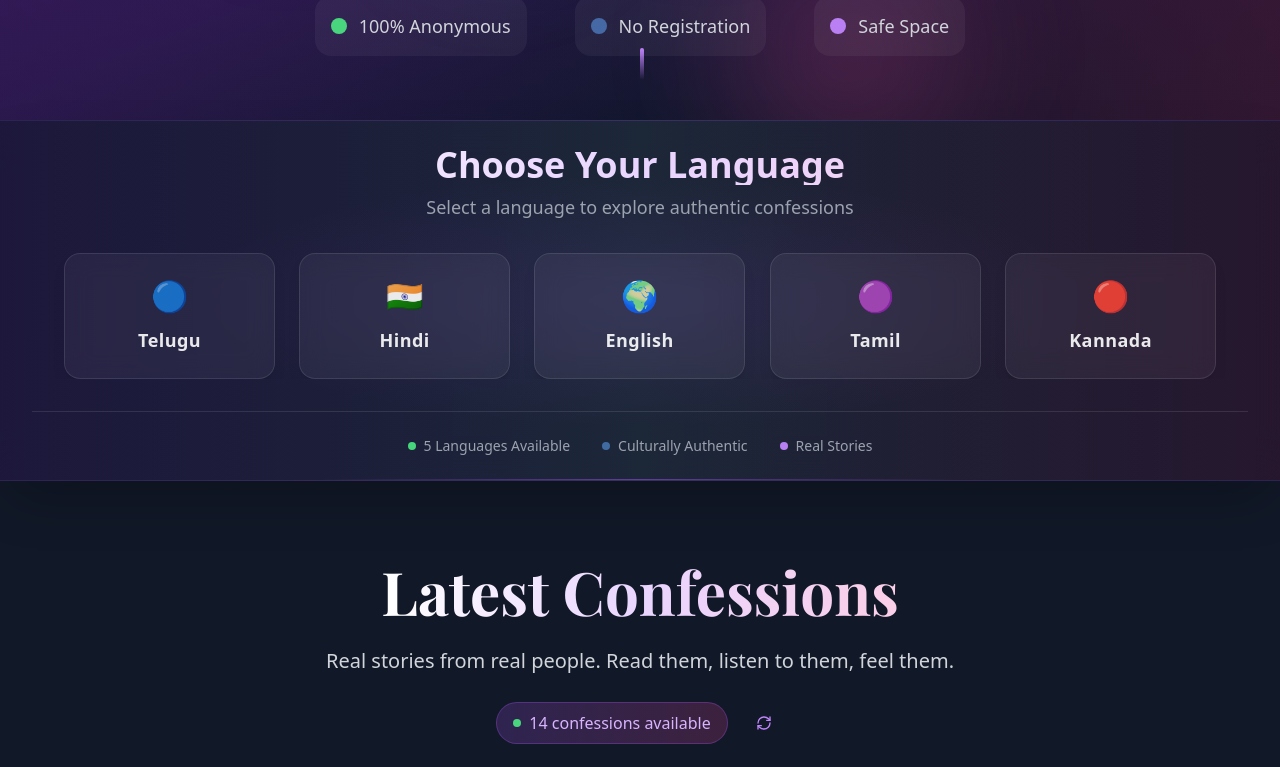
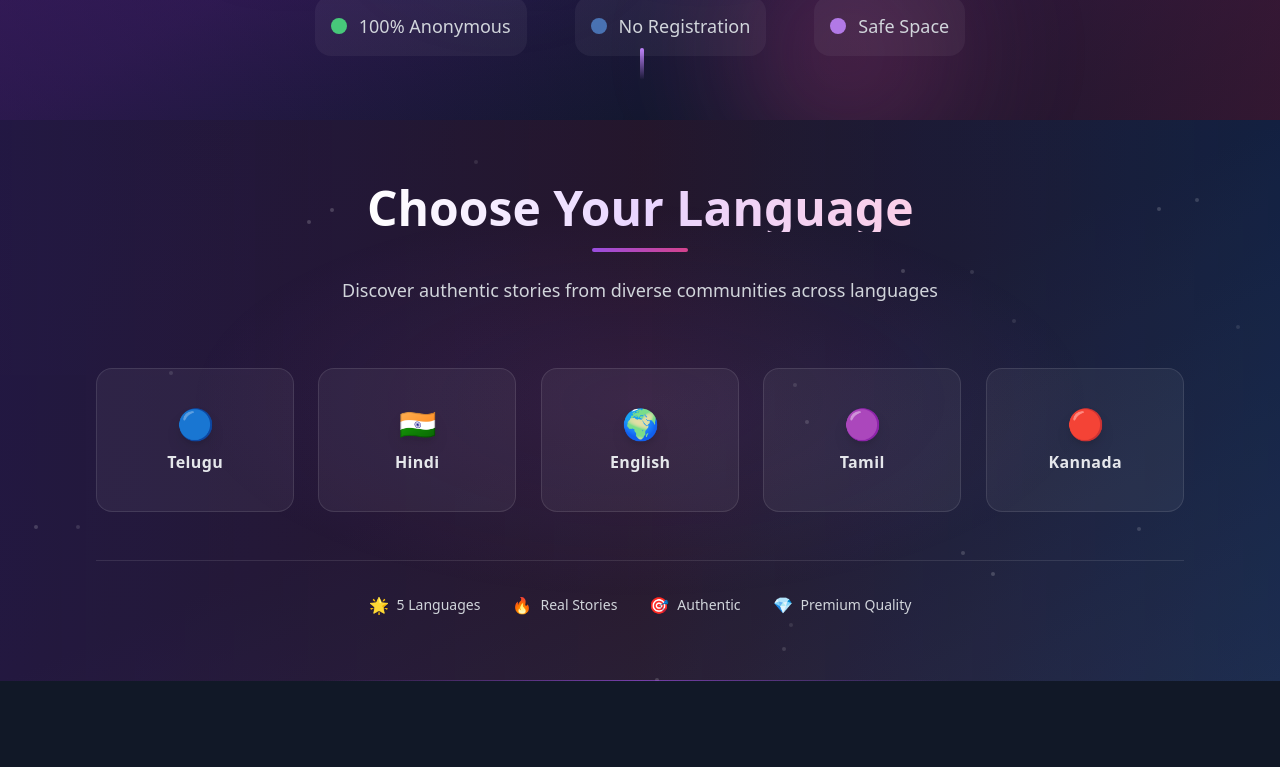
Before and after one commit to rakeshj1802/whisper-truth-unveiled-stories, a React (Vite) app: page / in a window 1280 px wide. Shown: the part 600-1367 px from the top of the page. Built offline with nearby package versions, Linux system fonts and the light colour scheme.

Commit message:
Fix: Improve language categories section
Enhance the styling and appearance of the language categories section for a more appealing and user-friendly design.

```diff
--- a/src/components/LanguageCategoriesNav.tsx
+++ b/src/components/LanguageCategoriesNav.tsx
@@ -1,49 +1,59 @@
 
 import React from 'react';
-import {
-  NavigationMenu,
-  NavigationMenuList,
-  NavigationMenuItem,
-} from "@/components/ui/navigation-menu";
 import { Button } from "@/components/ui/button";
 import { cn } from "@/lib/utils";
 
-// Languages: Telugu, Hindi, English, Tamil, Kannada
+// Languages with enhanced visual data
 const languageCategories = [
   {
     id: "te",
     name: "Telugu",
     icon: "🔵",
     slug: "te",
-    color: "from-blue-500 to-blue-600"
+    color: "from-blue-500 to-blue-700",
+    hoverColor: "from-blue-400 to-blue-600",
+    accent: "bg-blue-500",
+    textColor: "text-blue-100"
   },
   {
     id: "hi",
     name: "Hindi",
     icon: "🇮🇳",
     slug: "hi",
-    color: "from-orange-500 to-red-500"
+    color: "from-orange-500 to-red-600",
+    hoverColor: "from-orange-400 to-red-500",
+    accent: "bg-orange-500",
+    textColor: "text-orange-100"
   },
   {
     id: "en",
     name: "English",
     icon: "🌍",
     slug: "en",
-    color: "from-emerald-500 to-teal-600"
+    color: "from-emerald-500 to-teal-700",
+    hoverColor: "from-emerald-400 to-teal-600",
+    accent: "bg-emerald-500",
+    textColor: "text-emerald-100"
   },
   {
     id: "ta",
     name: "Tamil",
     icon: "🟣",
     slug: "ta",
-    color: "from-purple-500 to-violet-600"
+    color: "from-purple-500 to-violet-700",
+    hoverColor: "from-purple-400 to-violet-600",
+    accent: "bg-purple-500",
+    textColor: "text-purple-100"
   },
   {
     id: "kn",
     name: "Kannada",
     icon: "🔴",
     slug: "kn",
-    color: "from-red-500 to-pink-600"
+    color: "from-red-500 to-pink-700",
+    hoverColor: "from-red-400 to-pink-600",
+    accent: "bg-red-500",
+    textColor: "text-red-100"
   },
 ];
 
@@ -57,111 +67,144 @@ const LanguageCategoriesNav: React.FC<LanguageCategoriesNavProps> = ({
   onSelectLanguage,
 }) => {
   return (
-    <nav className="relative bg-gradient-to-r from-slate-900/95 via-slate-800/90 to-slate-900/95 backdrop-blur-xl border-y border-purple-500/20 shadow-2xl">
-      {/* Enhanced Background Effects */}
-      <div className="absolute inset-0 bg-gradient-to-r from-purple-900/20 via-transparent to-pink-900/20"></div>
+    <section className="relative py-8 sm:py-12 md:py-16 overflow-hidden">
+      {/* Dynamic Background with Animated Gradient */}
+      <div className="absolute inset-0 bg-gradient-to-br from-slate-900 via-gray-900 to-slate-800">
+        <div className="absolute inset-0 bg-gradient-to-r from-purple-900/30 via-pink-900/20 to-blue-900/30 animate-pulse"></div>
         <div className="absolute inset-0 bg-[radial-gradient(ellipse_at_center,_var(--tw-gradient-stops))] from-purple-500/10 via-transparent to-transparent"></div>
+      </div>
 
-      {/* Content Container - Fully Responsive */}
-      <div className="relative w-full mx-auto px-2 sm:px-4 lg:px-6 xl:px-8 py-3 sm:py-4 md:py-6">
-        {/* Section Header - Mobile Optimized */}
-        <div className="text-center mb-4 md:mb-6 lg:mb-8">
-          <h3 className="text-lg sm:text-xl md:text-2xl lg:text-3xl xl:text-4xl font-bold bg-gradient-to-r from-white via-purple-200 to-pink-200 bg-clip-text text-transparent mb-1 md:mb-2">
+      {/* Floating Particles Effect */}
+      <div className="absolute inset-0 overflow-hidden pointer-events-none">
+        {[...Array(20)].map((_, i) => (
+          <div
+            key={i}
+            className="absolute w-1 h-1 bg-white/20 rounded-full animate-pulse"
+            style={{
+              left: `${Math.random() * 100}%`,
+              top: `${Math.random() * 100}%`,
+              animationDelay: `${Math.random() * 3}s`,
+              animationDuration: `${2 + Math.random() * 3}s`,
+            }}
+          />
+        ))}
+      </div>
+
+      <div className="relative max-w-6xl mx-auto px-4 sm:px-6 lg:px-8">
+        {/* Header Section */}
+        <div className="text-center mb-8 sm:mb-12 md:mb-16">
+          <div className="inline-block">
+            <h2 className="text-2xl sm:text-3xl md:text-4xl lg:text-5xl font-bold text-transparent bg-clip-text bg-gradient-to-r from-white via-purple-200 to-pink-200 mb-3 sm:mb-4 animate-fade-in-scale">
               Choose Your Language
-          </h3>
-          <p className="text-gray-400 text-xs sm:text-sm md:text-base lg:text-lg px-2">
-            Select a language to explore authentic confessions
+            </h2>
+            <div className="h-1 w-24 bg-gradient-to-r from-purple-500 to-pink-500 mx-auto rounded-full animate-pulse"></div>
+          </div>
+          <p className="text-gray-300 text-sm sm:text-base md:text-lg mt-4 sm:mt-6 max-w-2xl mx-auto leading-relaxed animate-fade-in" style={{ animationDelay: '0.3s' }}>
+            Discover authentic stories from diverse communities across languages
           </p>
         </div>
 
-        {/* Navigation Menu - Responsive Grid */}
-        <div className="w-full overflow-hidden">
-          <div className="grid grid-cols-2 sm:grid-cols-3 md:grid-cols-5 gap-2 sm:gap-3 md:gap-4 lg:gap-6 max-w-6xl mx-auto">
+        {/* Language Grid */}
+        <div className="grid grid-cols-2 sm:grid-cols-3 lg:grid-cols-5 gap-3 sm:gap-4 md:gap-6 mb-8 sm:mb-12">
           {languageCategories.map((language, index) => {
             const isActive = language.slug === selectedLanguageSlug;
             return (
+              <div
+                key={language.id}
+                className="animate-fade-in-scale"
+                style={{
+                  animationDelay: `${index * 150}ms`,
+                  animationFillMode: 'both'
+                }}
+              >
                 <Button
-                  key={language.id}
                   variant="ghost"
                   onClick={() => onSelectLanguage(language.slug)}
                   className={cn(
-                    "group relative overflow-hidden h-auto aspect-square sm:aspect-auto",
-                    "p-2 sm:p-3 md:p-4 lg:p-6 rounded-xl sm:rounded-2xl",
-                    "bg-white/5 backdrop-blur-md border border-white/10",
-                    "hover:bg-white/10 hover:border-purple-400/50 hover:scale-105",
+                    "group relative w-full h-24 sm:h-28 md:h-32 lg:h-36 p-0 overflow-hidden",
+                    "bg-white/5 backdrop-blur-md border border-white/10 rounded-2xl",
+                    "hover:scale-105 hover:shadow-2xl hover:shadow-purple-500/25",
                     "transition-all duration-500 ease-out",
-                    "text-white/90 hover:text-white",
-                    "shadow-lg hover:shadow-purple-500/25",
-                    "flex flex-col items-center justify-center gap-1 sm:gap-2 md:gap-3",
+                    "flex flex-col items-center justify-center gap-2 sm:gap-3",
                     isActive && [
-                      "bg-gradient-to-r", language.color,
-                      "border-transparent shadow-xl scale-105",
-                      "text-white ring-2 ring-white/20"
-                    ],
-                    "animate-fade-in-scale"
+                      "scale-105 shadow-2xl ring-2 ring-white/30",
+                      "bg-gradient-to-br", language.color
+                    ]
                   )}
-                  style={{
-                    animationDelay: `${index * 100}ms`,
-                    animationFillMode: 'both'
-                  }}
                 >
-                  {/* Background Gradient Effect */}
+                  {/* Background Effects */}
                   <div className={cn(
-                    "absolute inset-0 opacity-0 group-hover:opacity-20 transition-opacity duration-500",
-                    "bg-gradient-to-r", language.color
+                    "absolute inset-0 opacity-0 group-hover:opacity-100 transition-opacity duration-500",
+                    "bg-gradient-to-br", language.hoverColor
                   )}></div>
 
-                  {/* Active State Background */}
-                  {isActive && (
-                    <div className="absolute inset-0 bg-gradient-to-r from-white/10 to-transparent animate-pulse"></div>
-                  )}
+                  {/* Shine Effect */}
+                  <div className="absolute inset-0 -top-2 -left-2 bg-gradient-to-r from-transparent via-white/20 to-transparent transform -skew-x-12 -translate-x-full group-hover:translate-x-full transition-transform duration-700"></div>
 
                   {/* Content */}
-                  <div className="relative flex flex-col items-center gap-1 sm:gap-2 md:gap-3">
+                  <div className="relative z-10 flex flex-col items-center gap-1 sm:gap-2">
+                    {/* Icon with Glow */}
+                    <div className="relative">
                       <span
                         role="img"
                         aria-label={language.name}
-                      className="text-lg sm:text-xl md:text-2xl lg:text-3xl transform group-hover:scale-110 transition-transform duration-300"
+                        className="text-xl sm:text-2xl md:text-3xl transform group-hover:scale-110 transition-transform duration-300 drop-shadow-lg"
                       >
                         {language.icon}
                       </span>
-                    <span className="font-semibold text-xs sm:text-sm md:text-base lg:text-lg tracking-wide text-center leading-tight">
-                      {language.name}
-                    </span>
-                    {/* Active Indicator */}
                       {isActive && (
-                      <div className="w-1.5 h-1.5 sm:w-2 sm:h-2 bg-white rounded-full animate-pulse"></div>
+                        <div className="absolute inset-0 animate-ping">
+                          <span className="text-xl sm:text-2xl md:text-3xl opacity-75">{language.icon}</span>
+                        </div>
                       )}
                     </div>
 
-                  {/* Hover Shine Effect */}
-                  <div className="absolute inset-0 -top-2 -left-2 bg-gradient-to-r from-transparent via-white/10 to-transparent transform -skew-x-12 -translate-x-full group-hover:translate-x-full transition-transform duration-700"></div>
+                    {/* Language Name */}
+                    <span className={cn(
+                      "font-semibold text-xs sm:text-sm md:text-base tracking-wide text-center",
+                      isActive ? "text-white" : "text-gray-200 group-hover:text-white"
+                    )}>
+                      {language.name}
+                    </span>
+
+                    {/* Active Indicator */}
+                    {isActive && (
+                      <div className="flex gap-1">
+                        <div className="w-1.5 h-1.5 bg-white rounded-full animate-pulse"></div>
+                        <div className="w-1.5 h-1.5 bg-white rounded-full animate-pulse" style={{ animationDelay: '0.5s' }}></div>
+                        <div className="w-1.5 h-1.5 bg-white rounded-full animate-pulse" style={{ animationDelay: '1s' }}></div>
+                      </div>
+                    )}
+                  </div>
                 </Button>
+              </div>
             );
           })}
         </div>
+
+        {/* Stats Section */}
+        <div className="flex flex-wrap justify-center items-center gap-4 sm:gap-6 md:gap-8 pt-6 sm:pt-8 border-t border-white/10">
+          {[
+            { icon: "🌟", text: "5 Languages", color: "text-yellow-400" },
+            { icon: "🔥", text: "Real Stories", color: "text-red-400" },
+            { icon: "🎯", text: "Authentic", color: "text-green-400" },
+            { icon: "💎", text: "Premium Quality", color: "text-blue-400" }
+          ].map((stat, index) => (
+            <div
+              key={index}
+              className="flex items-center gap-2 text-gray-300 text-xs sm:text-sm animate-fade-in"
+              style={{ animationDelay: `${1 + index * 0.2}s` }}
+            >
+              <span className={cn("text-sm sm:text-base", stat.color)} role="img">{stat.icon}</span>
+              <span className="font-medium">{stat.text}</span>
             </div>
-
-        {/* Professional Stats Bar - Mobile Responsive */}
-        <div className="flex flex-col sm:flex-row justify-center items-center gap-2 sm:gap-4 md:gap-6 lg:gap-8 mt-4 sm:mt-6 md:mt-8 pt-3 sm:pt-4 md:pt-6 border-t border-white/10">
-          <div className="flex items-center gap-2 text-gray-400 text-xs sm:text-sm">
-            <div className="w-2 h-2 bg-green-400 rounded-full animate-pulse"></div>
-            <span>5 Languages Available</span>
-          </div>
-          <div className="flex items-center gap-2 text-gray-400 text-xs sm:text-sm">
-            <div className="w-2 h-2 bg-blue-400 rounded-full animate-pulse" style={{ animationDelay: '1s' }}></div>
-            <span>Culturally Authentic</span>
-          </div>
-          <div className="flex items-center gap-2 text-gray-400 text-xs sm:text-sm">
-            <div className="w-2 h-2 bg-purple-400 rounded-full animate-pulse" style={{ animationDelay: '2s' }}></div>
-            <span>Real Stories</span>
-          </div>
+          ))}
         </div>
       </div>
 
-      {/* Bottom Glow Effect */}
-      <div className="absolute bottom-0 left-1/2 transform -translate-x-1/2 w-2/3 sm:w-1/2 h-px bg-gradient-to-r from-transparent via-purple-500/50 to-transparent"></div>
-    </nav>
+      {/* Bottom Accent Line */}
+      <div className="absolute bottom-0 left-1/2 transform -translate-x-1/2 w-1/2 h-px bg-gradient-to-r from-transparent via-purple-500/60 to-transparent"></div>
+    </section>
   );
 };
 
```
Lines whose indentation alone changed are shown as unchanged.
